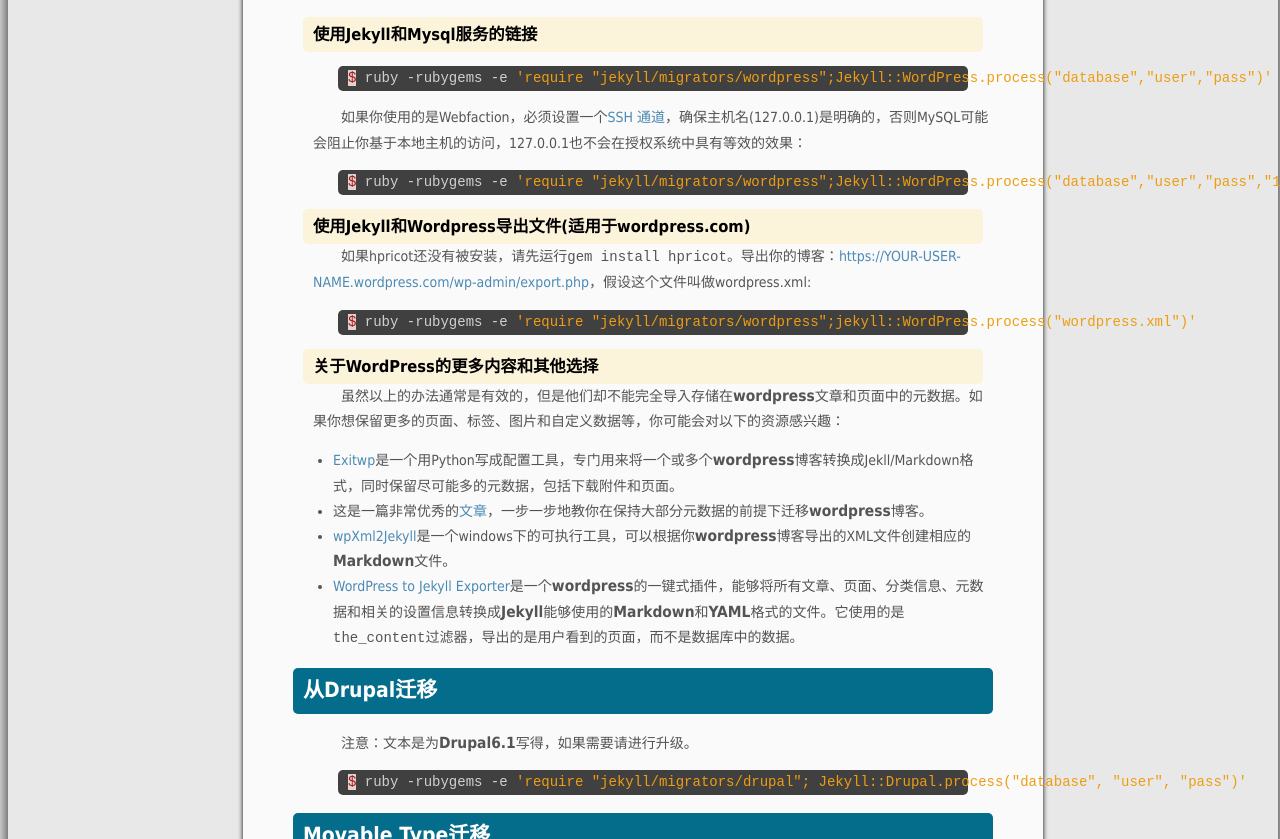
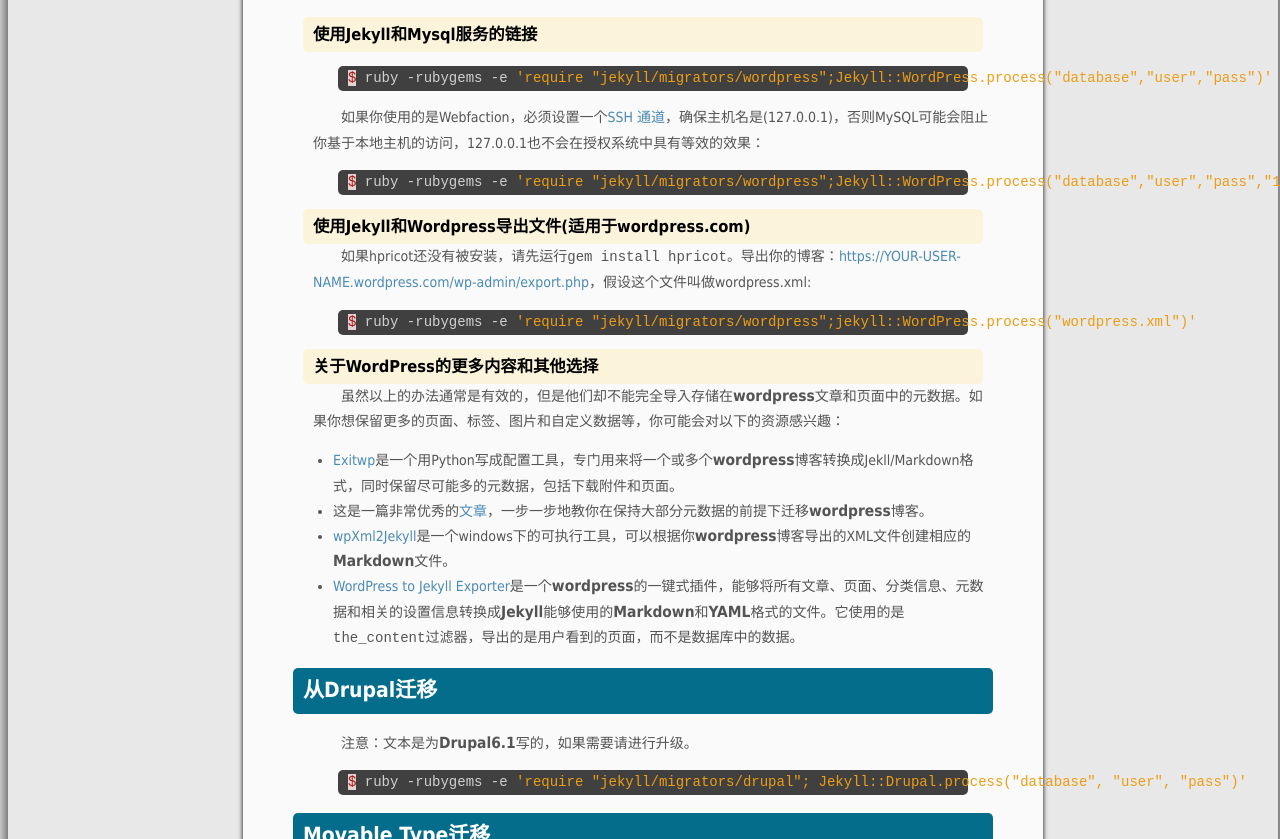
Before and after one commit to flyaway1217/flyaway1217.github.com, a Jekyll site: the page built from _posts/2012-11-28-Jekyll-Wiki-Blog-Migrations.md, in a window 1280 px wide and 1400 px high, scrolled down 580 px. Shown: the part 151-990 px from the top of the window. Built offline with Jekyll 4.4.1, drawn with Linux system fonts in a browser that asks for light colours; some of the changed text lies outside the part shown.

Commit message:
Update some posts

```diff
--- a/_posts/2012-11-28-Jekyll-Wiki-Blog-Migrations.md
+++ b/_posts/2012-11-28-Jekyll-Wiki-Blog-Migrations.md
@@ -31,7 +31,7 @@
 $ ruby -rubygems -e 'require "jekyll/migrators/wordpress";Jekyll::WordPress.process("database","user","pass")'
 {% endhighlight %}
 
-如果你使用的是Webfaction，必须设置一个[SSH 通道](http://docs.webfaction.com/user-guide/databases.html?highlight=mysql#starting-an-ssh-tunnel-with-ssh)，确保主机名(127.0.0.1)是明确的，否则MySQL可能会阻止你基于本地主机的访问，127.0.0.1也不会在授权系统中具有等效的效果：
+如果你使用的是Webfaction，必须设置一个[SSH 通道](http://docs.webfaction.com/user-guide/databases.html?highlight=mysql#starting-an-ssh-tunnel-with-ssh)，确保主机名是(127.0.0.1)，否则MySQL可能会阻止你基于本地主机的访问，127.0.0.1也不会在授权系统中具有等效的效果：
 
 {% highlight ruby %}
 $ ruby -rubygems -e 'require "jekyll/migrators/wordpress";Jekyll::WordPress.process("database","user","pass","127.0.0.1")'
@@ -57,7 +57,7 @@
 
 ## 从Drupal迁移 ##
 
-注意：文本是为**Drupal6.1**写得，如果需要请进行升级。
+注意：文本是为**Drupal6.1**写的，如果需要请进行升级。
 
 {% highlight ruby %}
 $ ruby -rubygems -e 'require "jekyll/migrators/drupal"; Jekyll::Drupal.process("database", "user", "pass")'
```
Also changed, not shown: other parts of _posts/2012-11-28-Jekyll-Wiki-Blog-Migrations.md (+2 -2 lines), _posts/2012-11-26-Jekyll-Wiki-Install.md (+1 -1 lines), _posts/2012-11-26-Jekyll-Wiki-Usage.md (+6 -6 lines), _posts/2012-11-28-Jekyll-Wiki-How-Jekyll-Works.md (+3 -3 lines).
